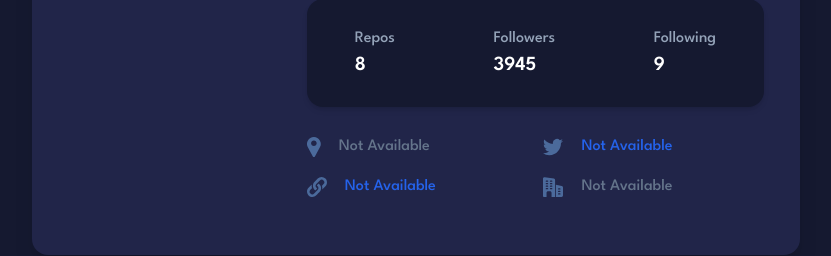
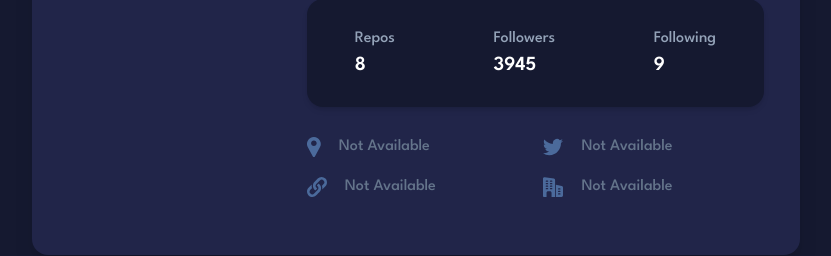
Before and after one commit to peterjuniormendy/github-user-finder, a React (Vite) app: page / in a window 1280 px wide. Shown: the part 427-683 px from the top of the page, without its empty margins (224-1055 px from the left). Built offline with nearby package versions, Linux system fonts and the light colour scheme.

Commit message:
Add loader when searching user

```diff
--- a/src/Components/FilterSearchBar.jsx
+++ b/src/Components/FilterSearchBar.jsx
@@ -4,6 +4,7 @@ import SearchIcon from "./SearchIcon";
 
 const FilterSearchBar = ({ getUserData }) => {
   const [userName, setUserName] = useState("");
+  const [state, setState] = useState("idel");
   const errorMessage = useRef("");
 
   const handleUserName = (e) => {
@@ -13,17 +14,18 @@ const FilterSearchBar = ({ getUserData }) => {
 
   const fetchUserData = async (event) => {
     event.preventDefault();
+    userName && setState("submitted");
     const url = "https://api.github.com/users/";
     const response = await fetch(url + userName, {
       credentials: "same-origin",
     });
     if (userName && !response.ok) {
-      errorMessage.current.classList.contains("hidden")
-        ? errorMessage.current.classList.remove("hidden")
-        : "";
+      const errorClass = errorMessage.current.classList;
+      errorClass.contains("hidden") ? errorClass.remove("hidden") : "";
     }
     const data = await response.json();
     getUserData(data);
+    setState("idel");
   };
 
   return (
@@ -52,7 +54,7 @@ const FilterSearchBar = ({ getUserData }) => {
           className="bg-[#295cff] hover:bg-[#456be5] w-1/5 py-1 sm:py-2 px-1 sm:px-2 rounded-2xl text-sm sm:text-lg md:text-xl lg:text-2xl font-semibold text-white"
           type="submit"
         >
-          Search
+          {state === "idel" ? "Search" : "Loading..."}
         </button>
       </form>
     </div>
--- a/src/Components/SearchIcon.jsx
+++ b/src/Components/SearchIcon.jsx
@@ -1,4 +1,5 @@
 import React from "react";
+import spinner from "../assets/spinners/spinner.svg";
 
 const SearchIcon = (props) => {
   return (
--- a/src/Components/UserLInks.jsx
+++ b/src/Components/UserLInks.jsx
@@ -20,6 +20,12 @@ const UserLinks = ({ props, icon1, icon2, icon3, icon4 }) => {
             : ""
         }
       >
+        {props && !props.twitter_username ? (
+          <p>
+            <img src={icon2} alt="" className="inline-block mr-3.5" /> Not
+            Available
+          </p>
+        ) : (
           <a
             href={"https://twitter.com/" + props.twitter_username}
             target="_blank"
@@ -27,15 +33,22 @@ const UserLinks = ({ props, icon1, icon2, icon3, icon4 }) => {
           >
             <p>
               <img src={icon2} alt="" className="inline-block mr-3.5" />{" "}
-            {props.twitter_username || "Not Available"}
+              {props.twitter_username}
             </p>
           </a>
+        )}
       </div>
       <div
         className={
           props && !props.blog ? "text-slate-700 dark:text-slate-500" : ""
         }
       >
+        {props && !props.blog ? (
+          <p>
+            <img src={icon3} alt="" className="inline-block mr-3.5" /> Not
+            Available
+          </p>
+        ) : (
           <a
             href={"https://" + props.blog}
             target="_blank"
@@ -43,9 +56,10 @@ const UserLinks = ({ props, icon1, icon2, icon3, icon4 }) => {
           >
             <p>
               <img src={icon3} alt="" className="inline-block mr-3.5" />{" "}
-            {props.blog || "Not Available"}
+              {props.blog}
             </p>
           </a>
+        )}
       </div>
       <div
         className={
```
Also changed, not shown: src/assets/spinners/spinner.svg (added). Lines whose indentation alone changed are shown as unchanged.
